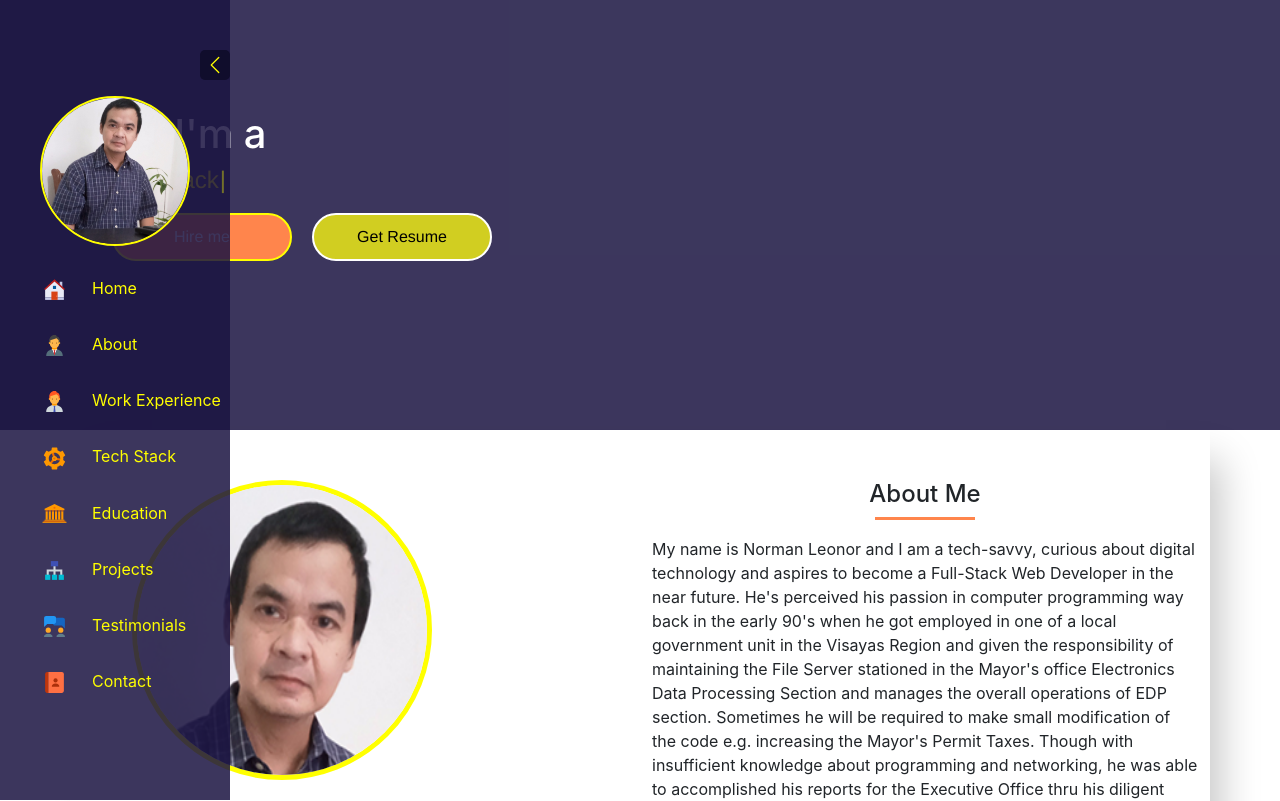
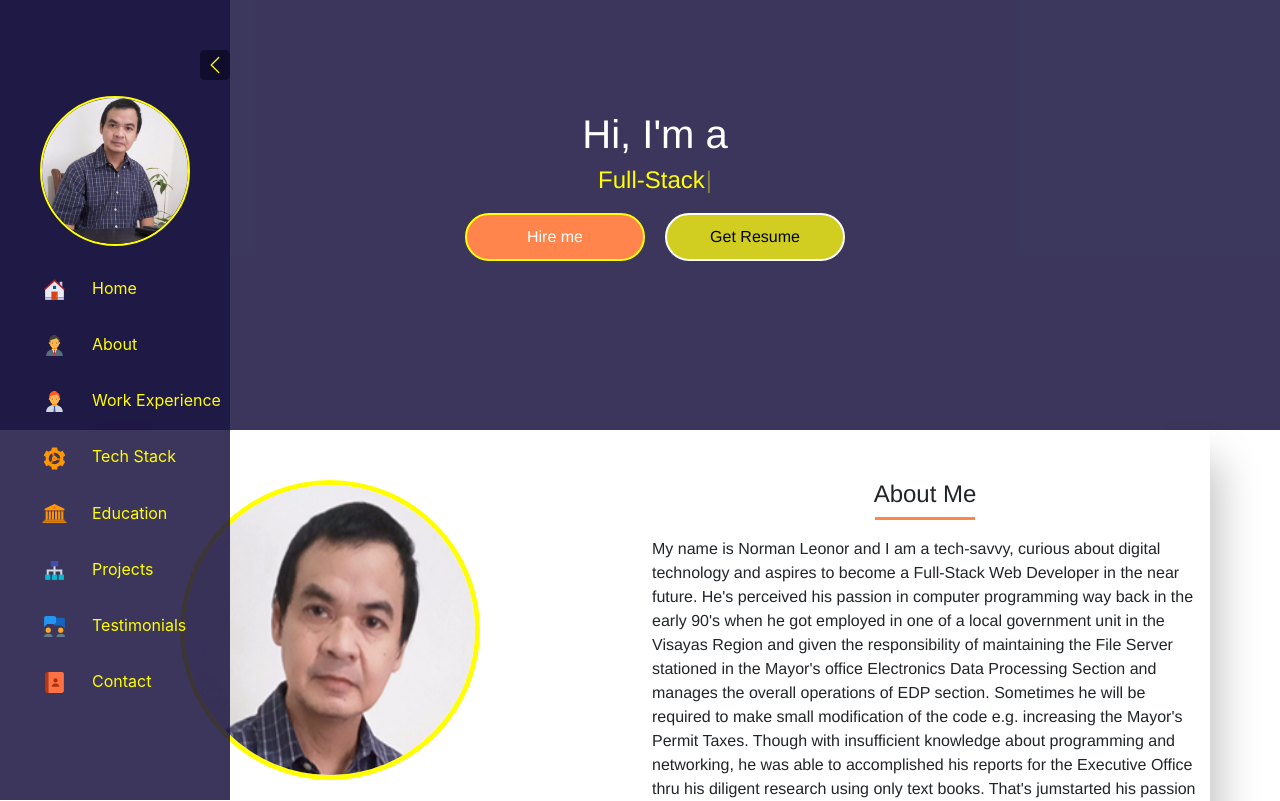
Before and after one commit to normanleonor1961/portfolio-website-react-js, a React (Create React App) app: page / in a window 1280 px wide. Shown: the top 801 px of the page. Built offline with nearby package versions, Linux system fonts and the light colour scheme.

Commit message:
adjusted about component to center

```diff
--- a/src/components/About/About.jsx
+++ b/src/components/About/About.jsx
@@ -7,7 +7,7 @@ const About = () => {
     <div className="container about-section">
       <div className="row">
         <div className="col-xl-6 col-lg-6 col-md-12 col-sm-12">
-          <div className="about-image">
+          <div className="about-image mx-5">
             <img src={ProfilePic} alt="fullface" />
           </div>
         </div>
--- a/src/components/Education/Education.css
+++ b/src/components/Education/Education.css
@@ -0,0 +1,3 @@
+.container {
+  font-family: "Franklin Gothic Medium", "Arial Narrow", Arial, sans-serif;
+}
--- a/src/components/Home/Home.css
+++ b/src/components/Home/Home.css
@@ -1,12 +1,16 @@
 .home {
   height: 430px;
   color: white;
+  text-align: center;
+  justify-content: center;
 }
 
 .home-content {
   color: white;
   padding: 10px 0px 10px 30px;
   margin-top: 100px;
+  text-align: center;
+  justify-content: center;
 }
 
 .home-content h3 {
@@ -17,6 +21,8 @@
 
 .button-for-action {
   display: flex;
+  text-align: center;
+  justify-content: center;
 }
 
 .hire-me-button {
```
